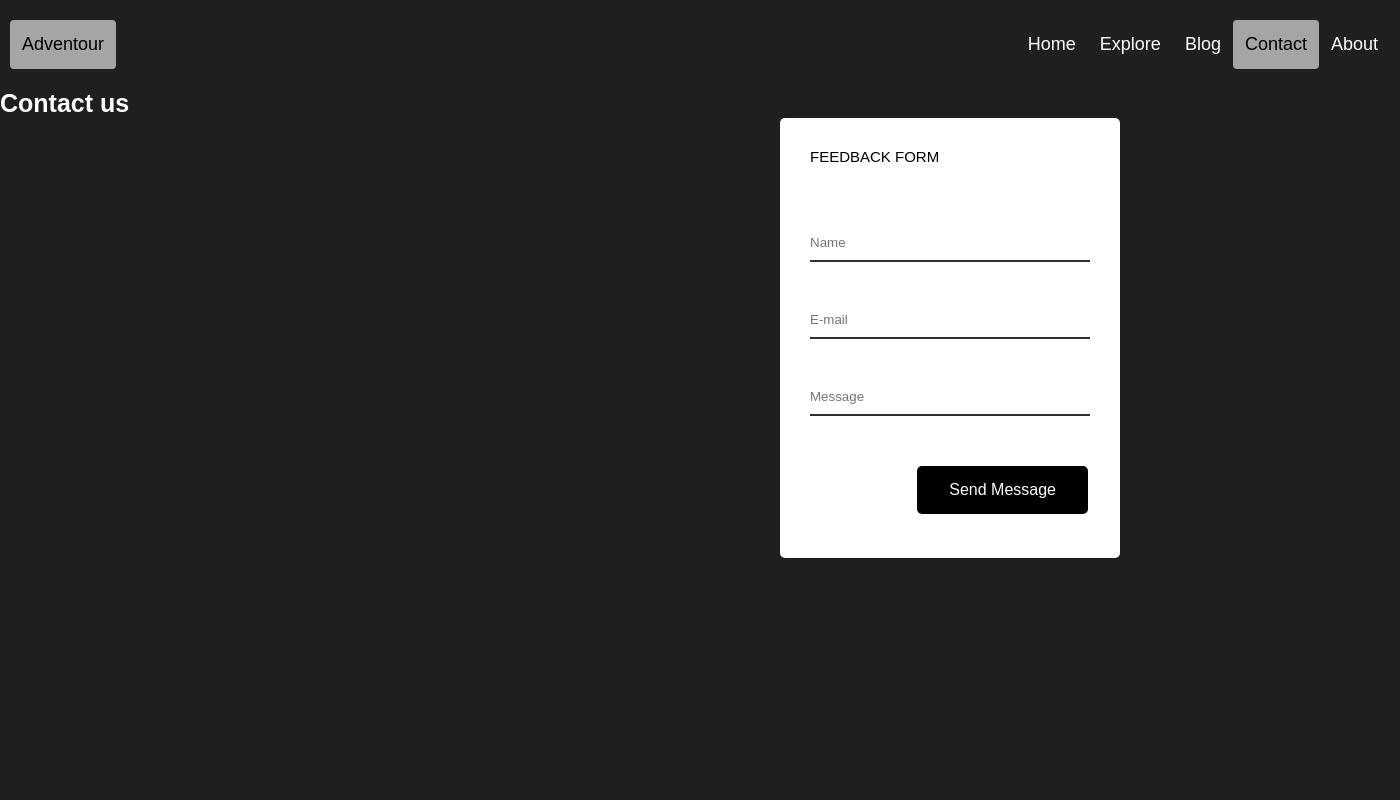
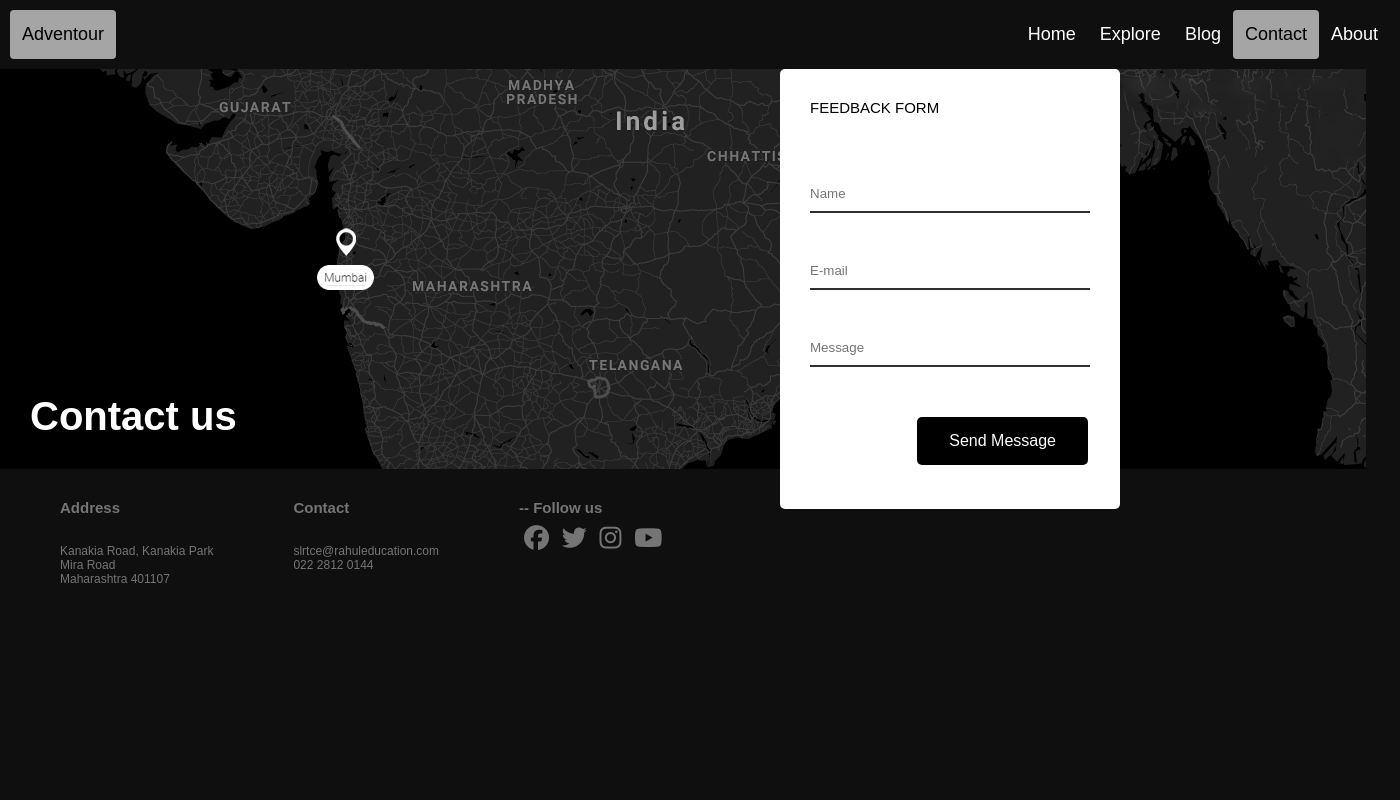
Before and after one commit to jashnimje/Adventour, a PHP site: page /contact.html in a window 1400 px wide. Run offline with PHP 8.4, Linux system fonts and the light colour scheme; some libraries are stand-ins or nearby versions.

Commit message:
Completed contact.html

```diff
--- a/contact.html
+++ b/contact.html
@@ -10,6 +10,10 @@
     <link rel="shortcut icon" href="/assets/favicon.png" type="image/x-icon" />
     <title>Contact us</title>
     <link rel="stylesheet" href="./css/styles.css" />
+    <script
+      src="https://kit.fontawesome.com/1fde32b36c.js"
+      crossorigin="anonymous"
+    ></script>
   </head>
 
   <body>
@@ -26,9 +30,8 @@
     </div>
 
     <!--Contact page-->
-    <div class="contact-container">
+    <div class="middle-container">
       <h1 class="contact-title">Contact us</h1>
-    </div>
 
       <div class="form-container">
         <form
@@ -64,6 +67,36 @@
           <button class="send-button">Send Message</button>
         </form>
       </div>
+      <img class="map" src="./assets/img/map.png" alt="Map-location" />
+    </div>
+
+    <!--Footer-->
+    <div class="footer">
+      <div class="footer-address">
+        <h1 class="footer-heading">Address</h1>
+        <p>
+          Kanakia Road, Kanakia Park <br />
+          Mira Road <br />
+          Maharashtra 401107
+        </p>
+      </div>
+
+      <div class="footer-contact">
+        <h1 class="footer-heading">Contact</h1>
+        <p>
+          slrtce@rahuleducation.com <br />
+          022 2812 0144
+        </p>
+      </div>
+
+      <div class="footer-social">
+        <h1 class="footer-heading">-- Follow us</h1>
+        <i class="fab fa-facebook"></i>
+        <i class="fab fa-twitter"></i>
+        <i class="fab fa-instagram"></i>
+        <i class="fab fa-youtube"></i>
+      </div>
+    </div>
 
     <script src="js/script.js"></script>
   </body>
--- a/css/styles.css
+++ b/css/styles.css
@@ -10,7 +10,7 @@ html {
 }
 
 body {
-  background-color: rgb(31, 31, 31);
+  background-color: rgb(15, 15, 15);
   font-family: "Montserrat", sans-serif;
   margin: 0;
   padding: 0;
@@ -49,7 +49,7 @@ hr {
 .header {
   overflow: hidden;
   background-blend-mode: #87cefa;
-  padding: 20px 10px;
+  padding: 10px 10px;
   position: relative;
 }
 
@@ -209,31 +209,34 @@ The dots/bullets/indicators
 }
 
 /* Contact Page*/
-.form-container {
-  margin-right: auto;
-  margin-left: auto;
-  max-width: 960px;
-  padding-right: 10px;
-  padding-left: 10px;
+.middle-container {
+  position: relative;
+  background-color: rgb(15, 15, 15);
+  height: 400px;
+  width: 100%;
 }
 
 .contact-title {
+  font-size: 4rem;
   color: white;
+  position: absolute;
+  bottom: 30px;
+  left: 30px;
+}
+
+.form-container {
+  margin-top: 0;
+  max-width: 960px;
 }
 
 .contact-form {
-  float: right;
-  margin-top: 0;
-  margin-right: 50px;
+  position: absolute;
+  right: 20%;
   width: 340px;
   height: 440px;
   background: white;
   border-radius: 5px;
   padding: 20px 30px;
-  max-width: calc(100vw - 40px);
-  box-sizing: border-box;
-  font-family: "Montserrat", sans-serif;
-  position: relative;
 }
 
 .feedback-title {
@@ -288,3 +291,40 @@ p:before {
   background: #333333;
   color: #fff;
 }
+
+.footer {
+  color: rgb(117, 117, 117);
+  padding: 0px 20px;
+}
+
+.footer-heading {
+  font-size: 1.5rem;
+}
+
+.footer p {
+  font-size: 1.2rem;
+}
+
+.footer-address {
+  float: left;
+  padding: 30px 40px;
+}
+
+.footer-contact {
+  float: left;
+  padding: 30px 40px;
+}
+
+.footer-social {
+  float: left;
+  padding: 30px 40px;
+}
+
+.fab {
+  padding: 10px 5px;
+  font-size: 25px;
+}
+
+.fab:hover {
+  opacity: 0.7;
+}
```
Also changed, not shown: assets/img/map.jpg (deleted), assets/img/map.png (added). Lines whose indentation alone changed are shown as unchanged.
